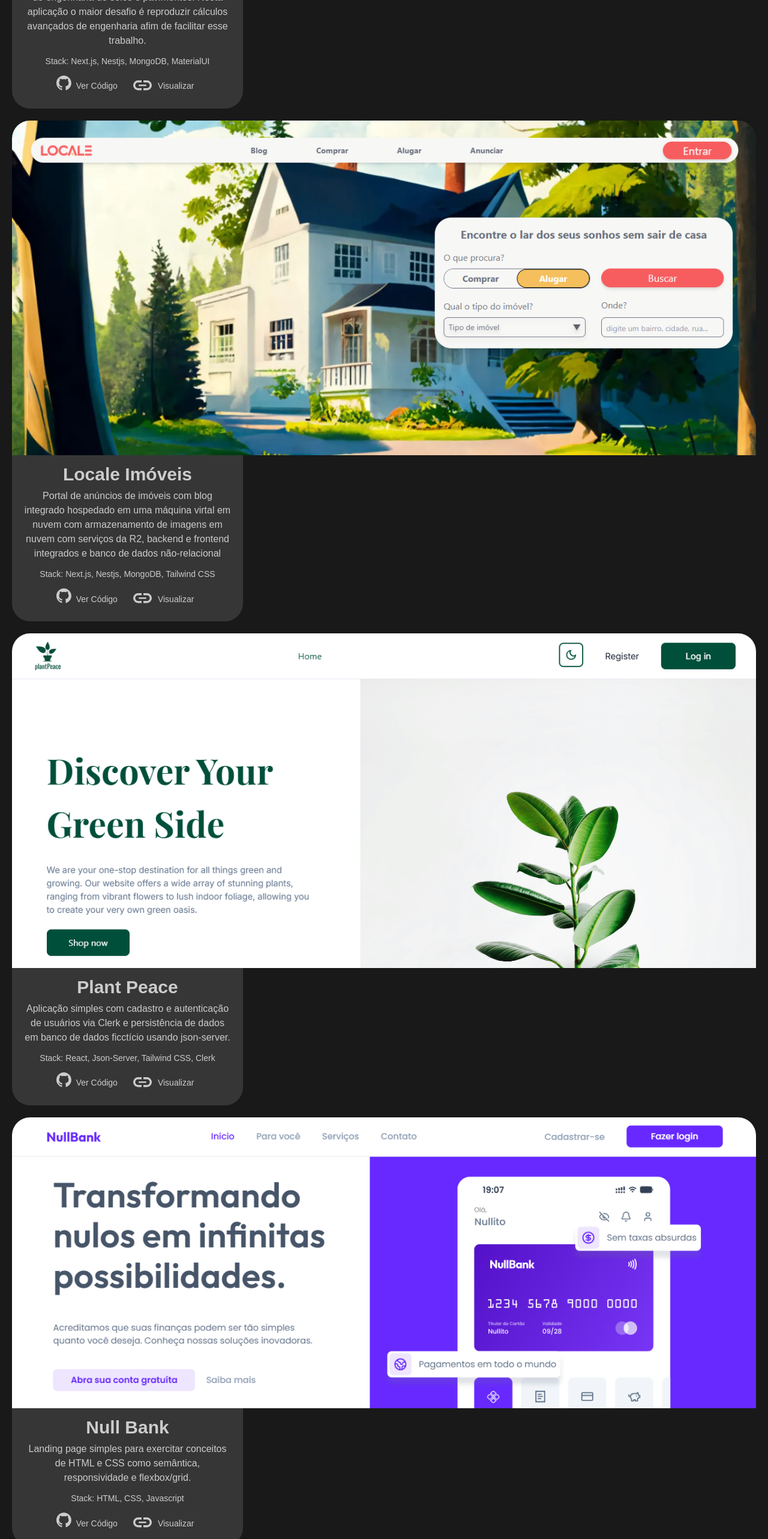
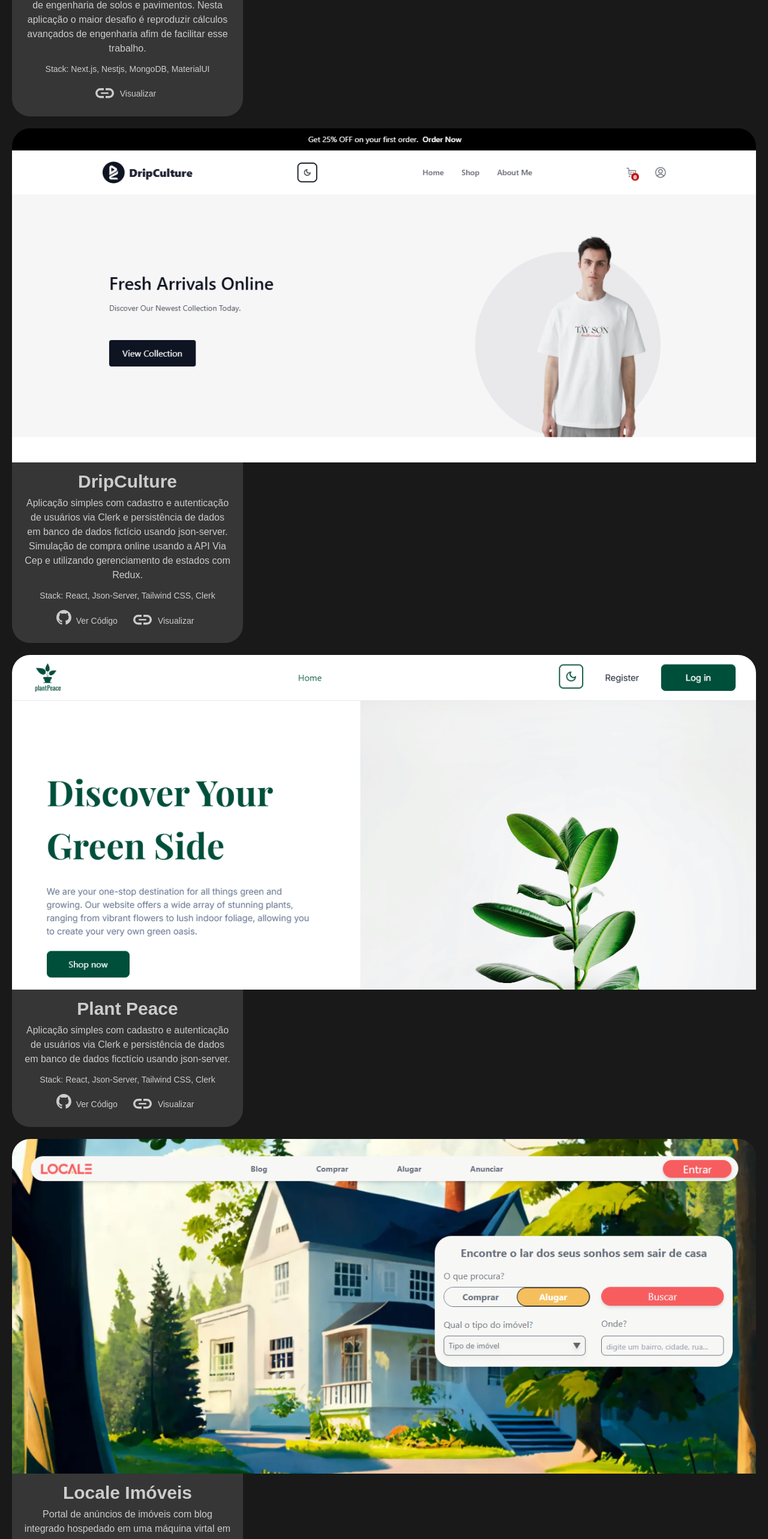
Before and after one commit to Carlos-Teixeira-Jr/portfolio, a Next.js app: page / in a window 1280 px wide. Shown: the part 2040-4606 px from the top of the page at 60% size. Built offline with nearby package versions, Linux system fonts and the light colour scheme.

Commit message:
remoção dos links de código do fasteng e da locale

```diff
--- a/src/components/projects.tsx
+++ b/src/components/projects.tsx
@@ -1,7 +1,6 @@
 import Image from "next/image";
 import React, { useEffect, useState } from "react";
 import GithubIconBetter from "./icons/githubIconReal";
-import Link from "next/link";
 import LinkIcon from "./icons/linkIcons";
 import { Element } from "react-scroll";
 import { useTranslation } from "react-i18next";
@@ -9,7 +8,6 @@ import { useTranslation } from "react-i18next";
 export interface IProjects {
   selectedLanguage: string;
 }
-
 
 const Projects: React.FC<IProjects> = ({ selectedLanguage }) => {
   const [language, setLanguage] = useState(selectedLanguage);
@@ -26,19 +24,19 @@ const Projects: React.FC<IProjects> = ({ selectedLanguage }) => {
       title: "Fasteng",
       resume: t("translation.projects.fasteng"),
       stack: "Next.js, Nestjs, MongoDB, MaterialUI",
-      githubLink: "https://github.com/Fastengapp",
+      githubLink: "",
       previewLink: "https://smartdoser.fastengapp.com.br/entrar",
       alt: "Preview fasteng project card",
     },
     {
-      key: "locale",
-      src: "/images/locale.png",
-      title: "Locale Imóveis",
-      resume: t("translation.projects.locale"),
-      stack: "Next.js, Nestjs, MongoDB, Tailwind CSS",
-      githubLink: "https://github.com/Carlos-Teixeira-Jr/locale-backend-cln",
-      previewLink: "https://www.localeimoveis.com",
-      alt: "Preview locale imóveis project card",
+      key: "dripculture",
+      src: "/images/dripculture.png",
+      title: "DripCulture",
+      resume: t("translation.projects.dripculture"),
+      stack: "React, Json-Server, Tailwind CSS, Clerk",
+      githubLink: "https://github.com/Carlos-Teixeira-Jr/drip-culture",
+      previewLink: "https://drip-culture.vercel.app/",
+      alt: "Preview DripCulture project card",
     },
     {
       key: "Plant Peace",
@@ -47,8 +45,19 @@ const Projects: React.FC<IProjects> = ({ selectedLanguage }) => {
       resume: t("translation.projects.plantpeace"),
       stack: "React, Json-Server, Tailwind CSS, Clerk",
       githubLink: "https://github.com/Carlos-Teixeira-Jr/ARD24_D02_UX_MEN",
-      previewLink: "https://ard-24-d02-ux-fbszq8ymf-carlosteixeirajrs-projects.vercel.app/",
+      previewLink:
+        "https://ard-24-d02-ux-fbszq8ymf-carlosteixeirajrs-projects.vercel.app/",
       alt: "Preview plant peace project card",
+    },
+    {
+      key: "locale",
+      src: "/images/locale.png",
+      title: "Locale Imóveis",
+      resume: t("translation.projects.locale"),
+      stack: "Next.js, Nestjs, MongoDB, Tailwind CSS",
+      githubLink: "",
+      previewLink: "https://www.localeimoveis.com",
+      alt: "Preview locale imóveis project card",
     },
     {
       key: "nullbank",
@@ -145,7 +154,7 @@ const Projects: React.FC<IProjects> = ({ selectedLanguage }) => {
 
         <div className="md:flex md:flex-wrap lg:flex-wrap justify-center gap-5">
           {cards.map((card) => (
-            <div className="mx-5 my-5 md:my-0 flex flex-col" key={card.key}>
+            <div className="mx-5 my-5 md:my-0 flex flex-col transition-all hover:scale-105 duration-100 ease-in-out" key={card.key}>
               <div className="h-fit">
                 <Image
                   src={card.src}
@@ -173,6 +182,7 @@ const Projects: React.FC<IProjects> = ({ selectedLanguage }) => {
                     }`}
                   >
                     <div className="flex justify-center">
+                      {card.githubLink !== "" && (
                         <div className="flex mx-2">
                           <a
                             href={card.githubLink}
@@ -185,6 +195,7 @@ const Projects: React.FC<IProjects> = ({ selectedLanguage }) => {
                             </p>
                           </a>
                         </div>
+                      )}
 
                       <div className="flex mx-2">
                         <a
--- a/translations/en.json
+++ b/translations/en.json
@@ -31,7 +31,8 @@
       "pokedex": "Simple application to exercise the use of APIs and basic functionalities of Vue.js and Bulma stylesheet framework.",
       "fasteng": "Professional application for automating calculations, tests and dosages for soil and pavement engineering processes. In this application the biggest challenge is to reproduce advanced engineering calculations to facilitate this work.",
       "nullbank": "Simple landing page to exercise concepts of HTML and CSS such as semantics, responsiveness and flexbox/grid.",
-      "plantpeace": "Simple application with registration and authentication of users via Clerk and persistence of data in a fictional database using json-server."
+      "plantpeace": "Simple application with registration and authentication of users via Clerk and persistence of data in a fictional database using json-server.",
+      "dripculture": "Simple application with registration and authentication of users via Clerk and persistence of data in a fictional database using json-server. Simulation of online purchase using the Via Cep API and using state management with Redux."
     },
     "resume": {
       "title": "FULLSTACK DEVELOPER",
--- a/translations/pt.json
+++ b/translations/pt.json
@@ -34,7 +34,8 @@
       "fasteng": "Aplicação profissional para automatização de cálculos, ensaios e dosagens para processos de engenharia de solos e pavimentos. Nesta aplicação o maior desafio é reproduzir cálculos avançados de engenharia afim de facilitar esse trabalho.",
       "underappz": "Aplicação simples em fase inicial de desenvolvimento com o objetivo de ser uma rede social baseada no Instagram apenas para produtores de conteúdo artístico underground. A MVP tem como objetivo permitir oupload de material de áudio, vídeo e imagem e também oferecer um e-commerce aos artístas.",
       "nullbank": "Landing page simples para exercitar conceitos de HTML e CSS como semântica, responsividade e flexbox/grid.",
-      "plantpeace": "Aplicação simples com cadastro e autenticação de usuários via Clerk e persistência de dados em banco de dados ficctício usando json-server."
+      "plantpeace": "Aplicação simples com cadastro e autenticação de usuários via Clerk e persistência de dados em banco de dados ficctício usando json-server.",
+      "dripculture": "Aplicação simples com cadastro e autenticação de usuários via Clerk e persistência de dados em banco de dados fictício usando json-server. Simulação de compra online usando a API Via Cep e utilizando gerenciamento de estados com Redux."
     },
     "resume": {
       "title": "DESENVOLVEDOR FULLSTACK",
```
Also changed, not shown: public/images/dripculture.png (added), public/images/fasteng.png. Lines whose indentation alone changed are shown as unchanged.
